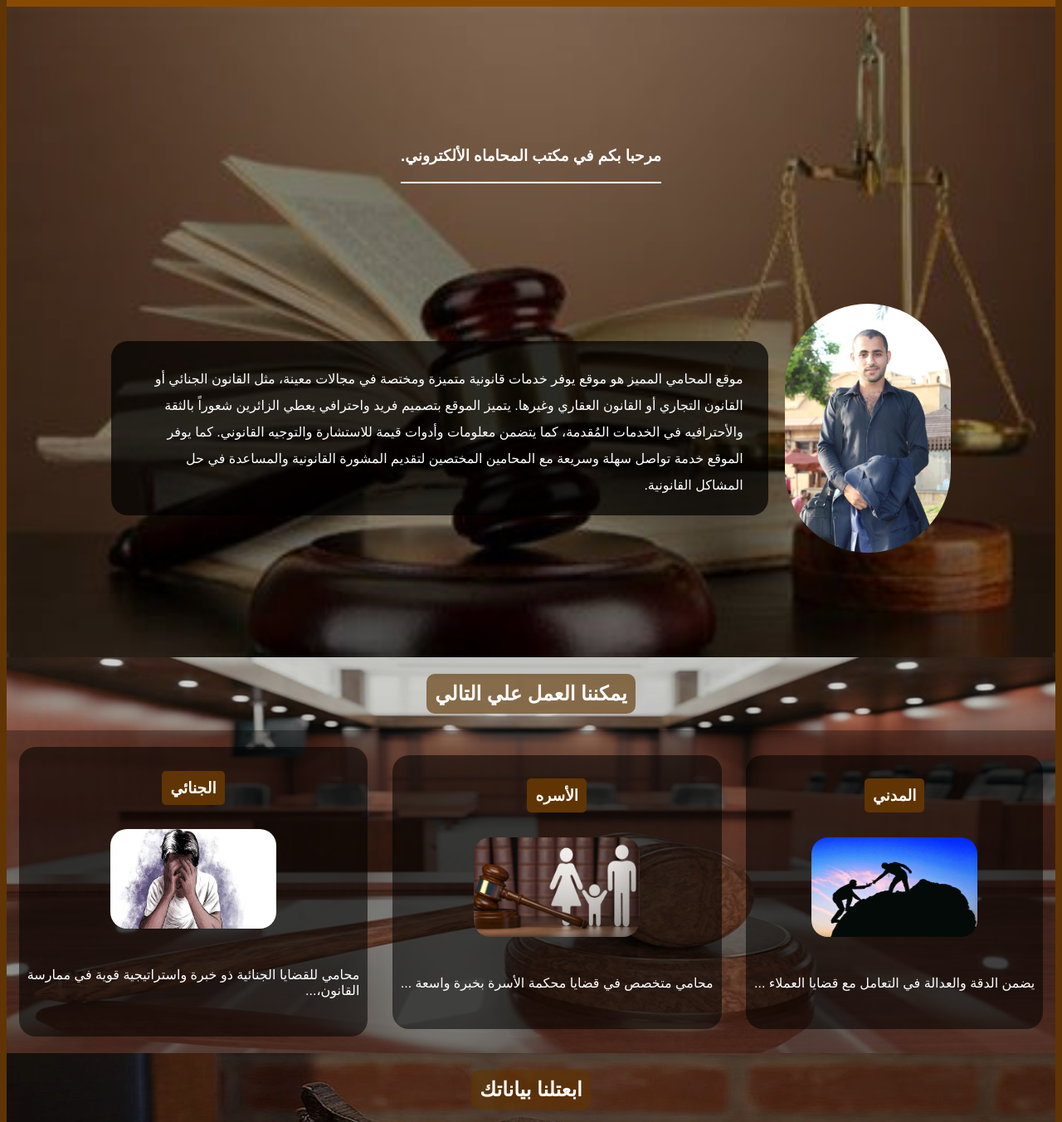
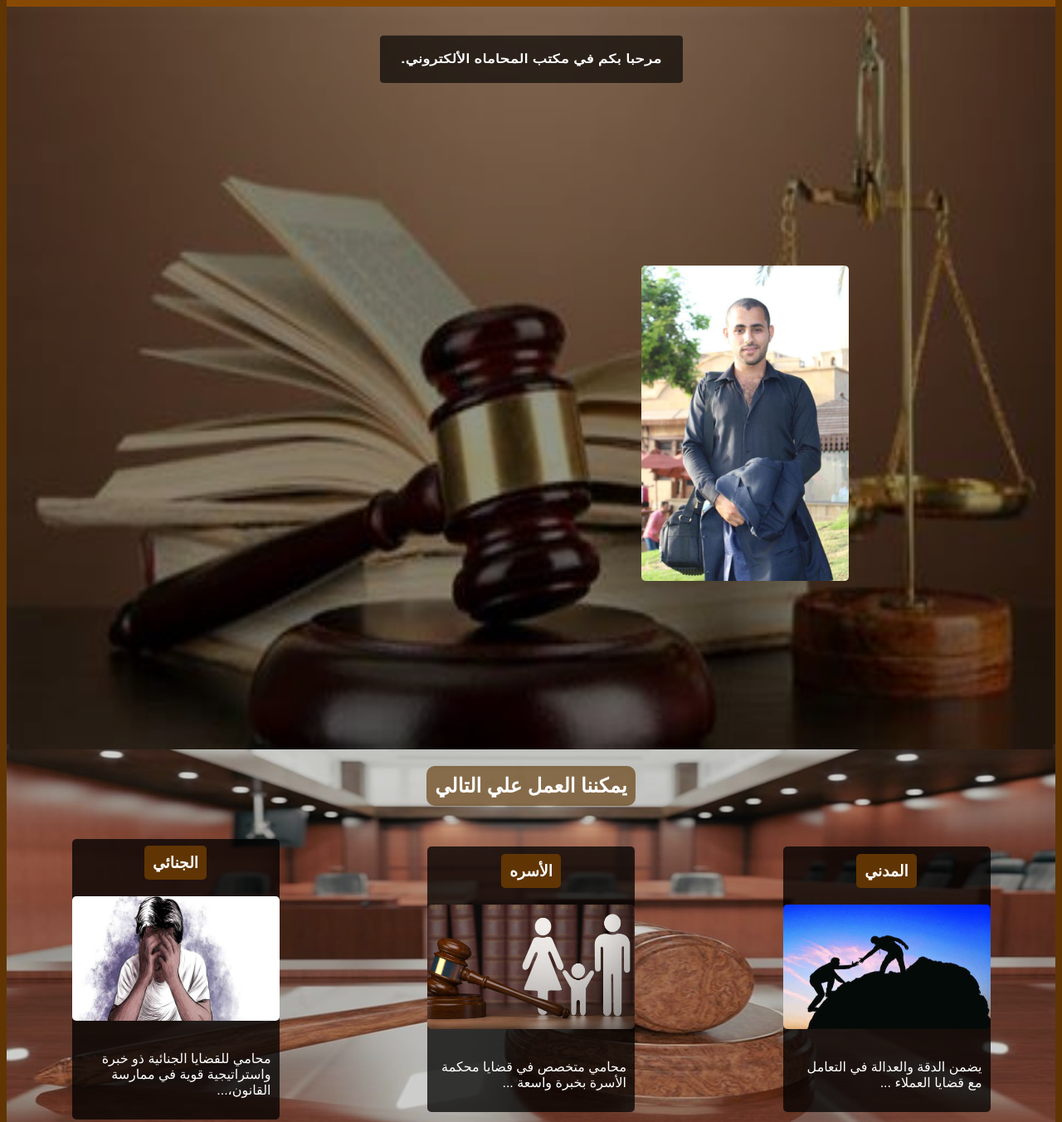
Before and after one commit to OsamaHaamed/Osama.com, a plain HTML site: page index.html in a window 1280 px wide. Shown: the part 80-1432 px from the top of the page at 83% size. Drawn offline with Linux system fonts and the light colour scheme.

Commit message:
Update style.css

```diff
--- a/css/style.css
+++ b/css/style.css
@@ -74,7 +74,8 @@ header .main-list .list .ul-small {
     gap: 30px;
     width: 100%;
     display: none;
-    background-color: #603503;
+    background-color: #603503a3;
+z-index: 222;
 }
 header .main-list .list .ul-small::before {
     content: "";
@@ -135,12 +136,20 @@ section .about .all {
     flex-direction: column;
     justify-content: center;
     align-items: center;
-    padding: 100px 0 0 0;
 }
 section .about .all h1 {
-    padding: 50px 0 20px 0 ;
+    padding: 2%;
     color: white;
-    border-bottom: 2px solid;
+    background-color: #000000a4;
+    display: flex;
+    justify-content: center;
+    align-items: center;
+    border-radius: 5px;
+    animation-name: h1;
+    animation-duration: 2s;
+    animation-timing-function: ease;
+    animation-iteration-count: infinite;
+    animation-direction: alternate-reverse;
 }
 section .about .all .ph-p {
     display: flex;
@@ -149,22 +158,29 @@ section .about .all .ph-p {
     justify-content: space-around;
     align-items: center;
     gap: 20px;
+}
+section .about .all .ph-p:hover p {
+    transform: rotateX(0deg);
 
 }
 section .about .all .ph-p img {
-    width: 200px;
-    border-radius: 20px;
-    border-radius: 125px;
+    width: 250px;
+    height:380px;
+    border-radius: 5px;
 }
 section .about .all .ph-p p {
-    width: 100%;
+    width: 250px;
     line-height: 2;
-    background-color: rgba(0, 0, 0, 0.712);
+    background-color: rgba(0, 0, 0, 0.864);
     color: white;
-    padding: 30px 30px 20px 30px;
-    border-radius: 20px;
+    padding: 10px;
+    border-radius:5px;
     font-size: 16px;
+    transform: rotateX(90deg);
+    transform-origin: top right;
+    transition: transform 1s;
 }
+
 /* media in about start */
 @media (max-width: 951px) {
     section .about .all .ph-p {
@@ -188,6 +204,27 @@ section .about .all .ph-p p {
     }
     100% {
         background-image: url(../images/court-2.jpg);
+    }
+}
+@keyframes h1 {
+    0% {
+        /* transform: translateX(10px); */
+    }
+    25% {
+       scale: 1.0.5;
+
+    }
+    50% {
+        transform: translatey(10px);
+
+    }
+    75% {
+        transform: translatey(15px);
+
+    }
+    100% {
+        transform: translatey(50px);
+
     }
 }
 /* Animation in About End */
@@ -226,26 +263,28 @@ section .project .all-2 h3 a {
 section .project .all-2 .cards {
     width: 100%;
     display: flex;
-    justify-content: space-around;
+    justify-content: space-evenly;
     align-items: center;
-    background-color: rgba(0, 0, 0, 0.327);
+    gap: 100px;
+    /* background-color: rgba(0, 0, 0, 0.327); */
 }
 section .project .all-2 .cards .card {
     display: flex;
     flex-direction: column;
-    gap: 20px;
+    gap: 10px;
     justify-content: center;
     align-items: center;
-    background-color: rgba(0, 0, 0, 0.545);
-    padding: 20px 0px;
-    /* width: 60%; */
+    background-color: rgba(0, 0, 0, 0.756);
+    padding: 0px 0px;
+    width: 250px;
     margin: 20px 0;
-    border-radius: 20px;
+    border-radius: 5px;
+    height: fit-content;
 }
 section .project .all-2 .cards .card img {
-    width: 200px;
-    height: 120px;
-    border-radius: 20px;
+    width: 100%;
+    height: 150px;
+    border-radius: 5px;
 }
 section .project .all-2 .cards .card p {
     color: white;
@@ -312,10 +351,9 @@ section .main-form .form form .sub {
     padding: 1% 2%;
 }
 section .main-form .form form .send {
-       width: 100%;
-        display: flex;
-        justify-content: space-around;
-    aling-items: center;
+    width: 100%;
+    display: flex;
+    justify-content: space-around;
 }
 /* Form End */
 
@@ -330,7 +368,7 @@ section .contact {
 }
 section .contact .all-4 {
     width: 100%;
-    background-color: rgba(0, 0, 0, 0.152);
+    /* background-color: rgba(0, 0, 0, 0.152); */
     display: flex;
     flex-direction: column;
     justify-content: center;
```
